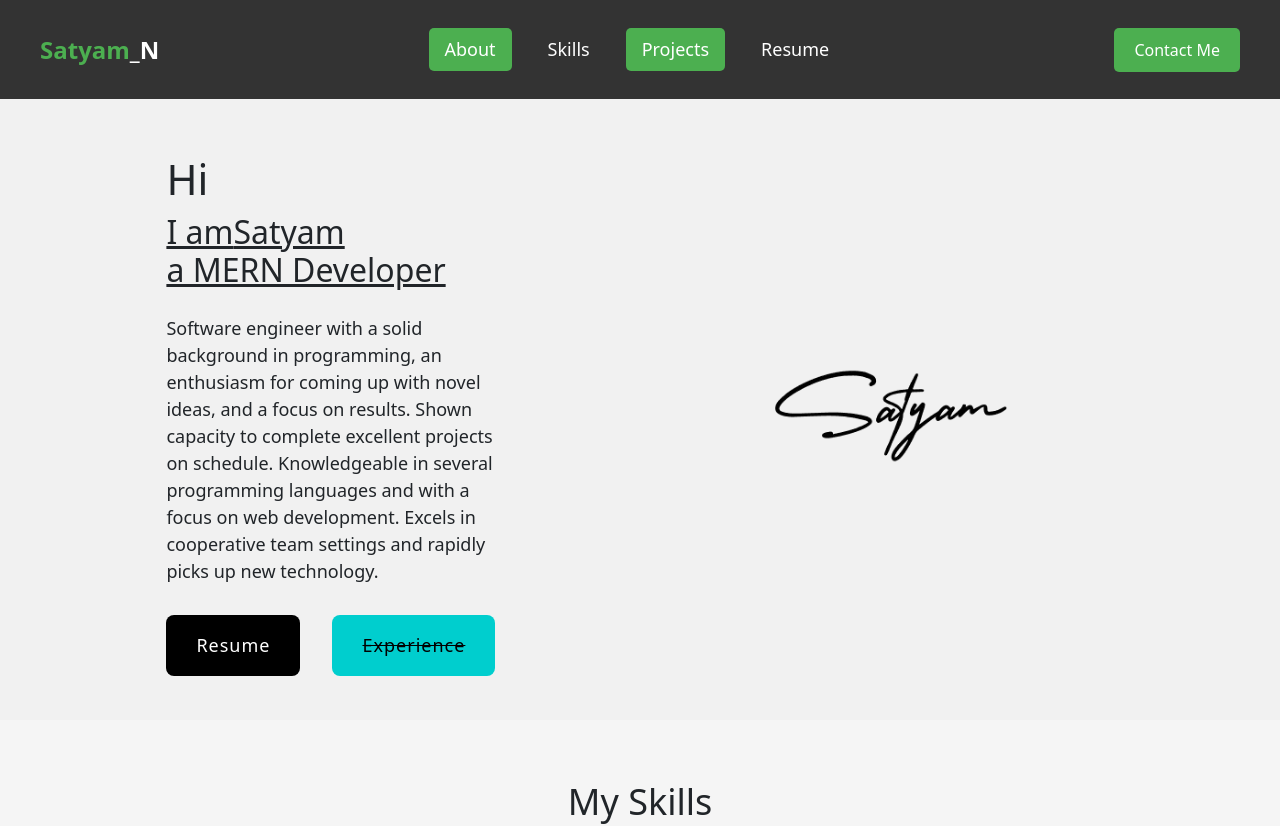
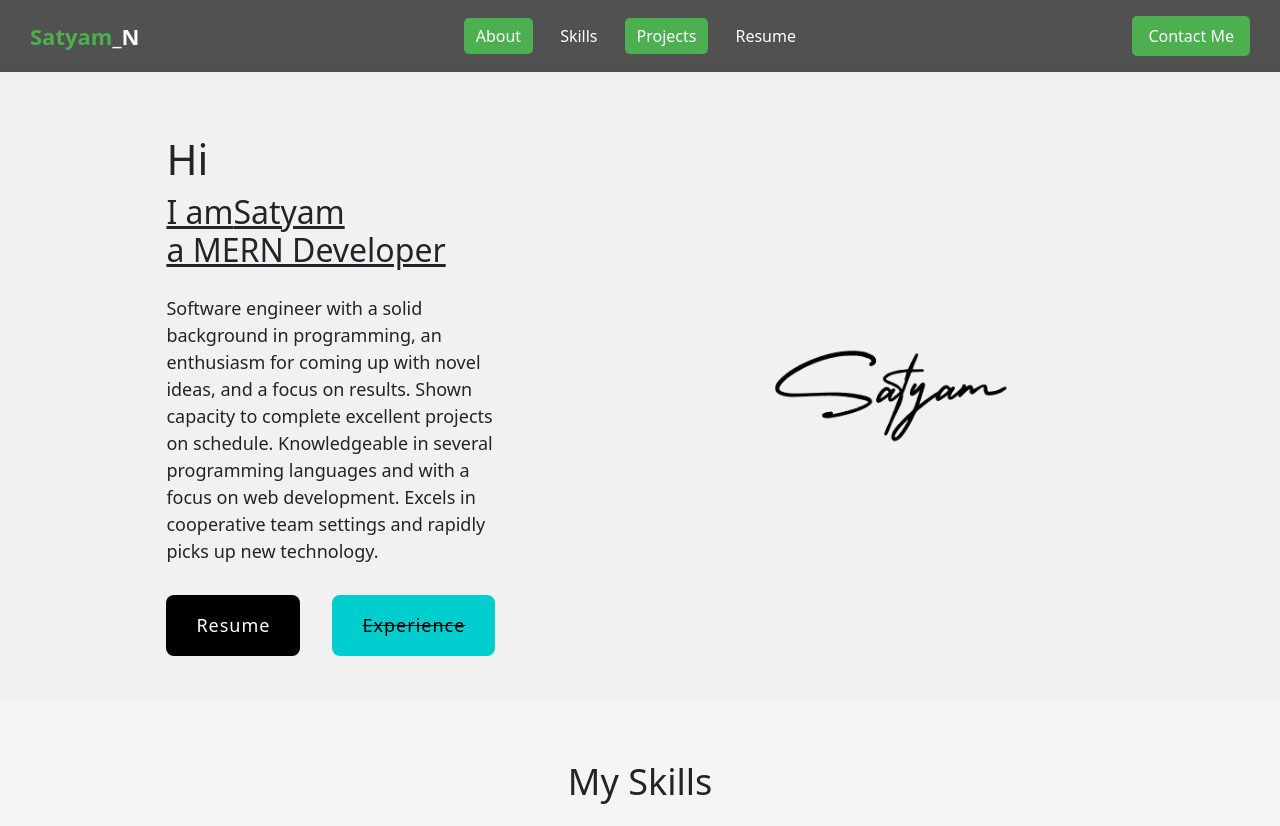
Before and after one commit to Satyam-Nayak/myapp, a React (Create React App) app: page / in a window 1280 px wide. Shown: the top 826 px of the page. Built offline with nearby package versions, Linux system fonts and the light colour scheme; the HTML template or start-up script is replaced by a standard one.

Commit message:
nav bar css changes

```diff
--- a/src/CSS/Navbar.css
+++ b/src/CSS/Navbar.css
@@ -1,51 +1,52 @@
 /* Navbar.css */
 
 .header {
-  position: fixed; /* Fixes the navbar to the top */
-  top: 0; /* Aligns it to the top of the page */
-  width: 100%; /* Makes the navbar span the full width */
+  position: fixed;
+  top: 0;
+  width: 100%;
   display: flex;
   align-items: center;
   justify-content: space-between;
-  padding: 20px 40px;
-  background-color: #333;
+  padding: 10px 30px; /* Reduced padding for a slimmer look */
+  background-color: rgba(51, 51, 51, 0.85); /* Dusky transparent background */
   color: #fff;
-  z-index: 1000; /* Keeps it above other content */
+  z-index: 1000;
+  backdrop-filter: blur(5px); /* Optional: Adds a subtle blur effect */
 }
 
 .logo {
-  font-size: 24px;
+  font-size: 22px; /* Adjusted for slimmer look */
   font-weight: bold;
   color: #fff;
   text-decoration: none;
 }
 
 .logo span {
-  color: #4CAF50; /* Highlight color for your name */
+  color: #4CAF50;
 }
 
 .navbar {
   display: flex;
-  gap: 20px;
+  gap: 15px; /* Reduced gap for compactness */
 }
 
 .navbar a {
   color: #fff;
   text-decoration: none;
-  font-size: 18px;
-  padding: 8px 16px;
+  font-size: 16px; /* Slightly smaller font */
+  padding: 6px 12px; /* Reduced padding for slimmer look */
   transition: color 0.3s, background-color 0.3s;
 }
 
 .navbar a.active,
 .navbar a:hover {
-  background-color: #4CAF50; /* Active link background */
+  background-color: #4CAF50;
   border-radius: 5px;
   color: #fff;
 }
 
 .contact {
-  padding: 10px 20px;
+  padding: 8px 16px; /* Slimmed down button */
   background-color: #4CAF50;
   color: #fff;
   border-radius: 5px;
@@ -54,10 +55,10 @@
 }
 
 .contact:hover {
-  background-color: #45a049; /* Slightly darker green on hover */
+  background-color: #45a049;
 }
 
-/* To prevent content from being hidden behind the fixed navbar */
+/* Prevent content from being hidden behind the navbar */
 body {
-  padding-top: 80px; /* Adjust based on navbar height */
+  padding-top: 60px; /* Adjusted for slimmer navbar */
 }
```
